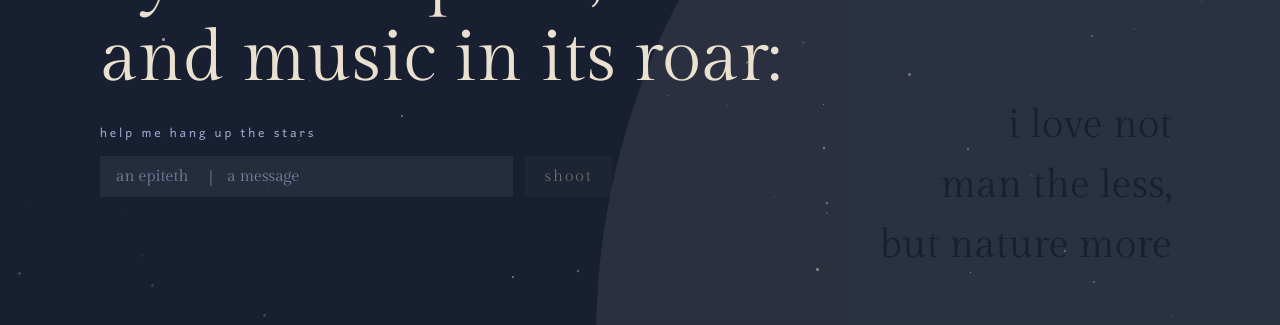
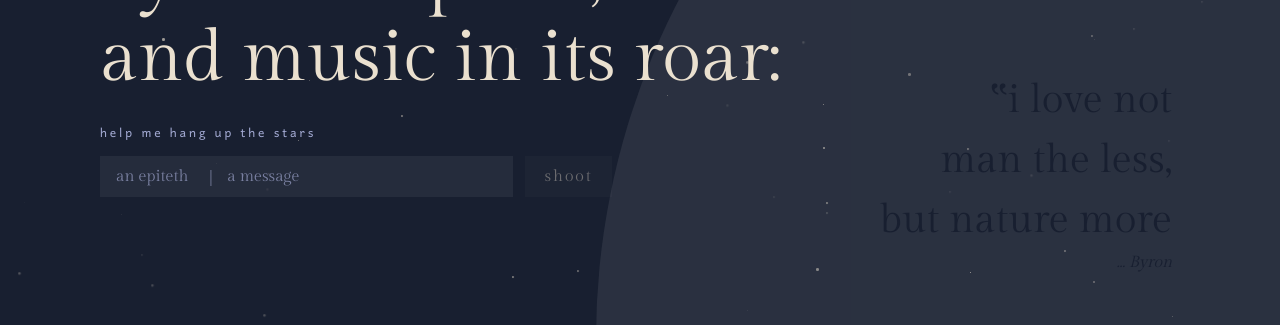
Before and after one commit to 1sabelle/belle.fyi, a React (Vite) app: page /map in a window 1280 px wide. Shown: the part 390-715 px from the top of the page. Built offline with nearby package versions, Linux system fonts and the light colour scheme.

Commit message:
💄 Fix quote copy texts

```diff
--- a/src/App.css
+++ b/src/App.css
@@ -109,21 +109,31 @@
     animation: hero-rise 1s ease 0.3s forwards;
   }
 
-  .hero__moon-text {
+  .hero__moon-block {
     position: absolute;
     z-index: 1;
     right: 0.5rem;
     bottom: 0;
     max-width: 20rem;
+    text-align: right;
+    opacity: 0;
+    animation: hero-rise 1s ease 0.45s forwards;
+  }
+
+  .hero__moon-text {
     margin: 0;
-    text-align: right;
     font-family: var(--font-display);
     font-size: 2.5rem;
     line-height: 1.5;
     color: var(--color-navy);
     text-wrap: balance;
-    opacity: 0;
-    animation: hero-rise 1s ease 0.45s forwards;
+  }
+
+  .hero__moon-cite {
+    margin: 0;
+    font-family: var(--font-display);
+    font-style: italic;
+    color: var(--color-navy);
   }
 
   @keyframes hero-rise {
@@ -140,7 +150,7 @@
     .hero__eyebrow,
     .hero__line,
     .hero__cite,
-    .hero__moon-text,
+    .hero__moon-block,
     .hero__moon {
       animation: none;
       opacity: 1;
--- a/src/Map.tsx
+++ b/src/Map.tsx
@@ -28,11 +28,14 @@ export default function Map() {
         <br />
         and music in its roar:
       </h2>
-      <p className="hero__moon-text" aria-hidden="true">
-        i love not man the less,
-        <br />
-        but nature more
-      </p>
+      <div className="hero__moon-block" aria-hidden="true">
+        <p className="hero__moon-text">
+          ‟i love not man the less,
+          <br />
+          but nature more
+        </p>
+        <p className="hero__moon-cite">… Byron</p>
+      </div>
 
       <form className="message-form" onSubmit={handleSubmit}>
         <label className="message-form__label" htmlFor="message">
```
